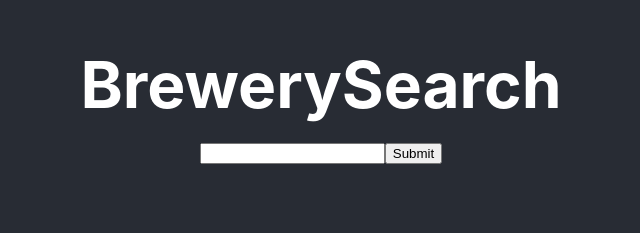
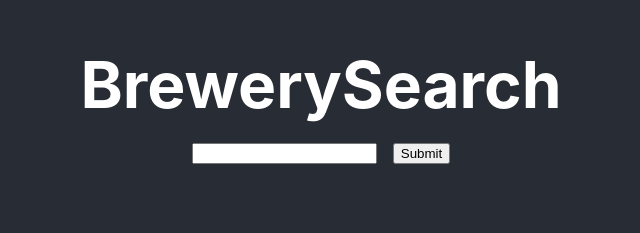
Before and after one commit to opuseleven/BrewerySearchApp, a Next.js app: page / in a window 1280 px wide. Shown: the part 274-507 px from the top of the page, without its empty margins (319-959 px from the left). Built offline with nearby package versions, Linux system fonts and the light colour scheme.

Commit message:
Added basic styling, padding.

```diff
--- a/styles/Components.module.css
+++ b/styles/Components.module.css
@@ -1,5 +1,6 @@
 .searchformcontainer {
   padding: 20px;
+  padding-top: 20px;
   display: flex;
   flex-direction: row;
 }
@@ -10,7 +11,7 @@
 
 .submitbutton {
   color: black;
-
+  margin-left: 16px;
 }
 
 .renderbrewerycontainer {
@@ -20,6 +21,18 @@
   margin: 20px;
 }
 
+.renderbrewerycontents {
+  padding: 16px;
+}
+
+.brewerydetails {
+  padding: 8px;
+}
+
+.detailtype {
+  text-transform: capitalize;
+}
+
 .renderbrewerycontainer a{
   color: white;
 }
```
